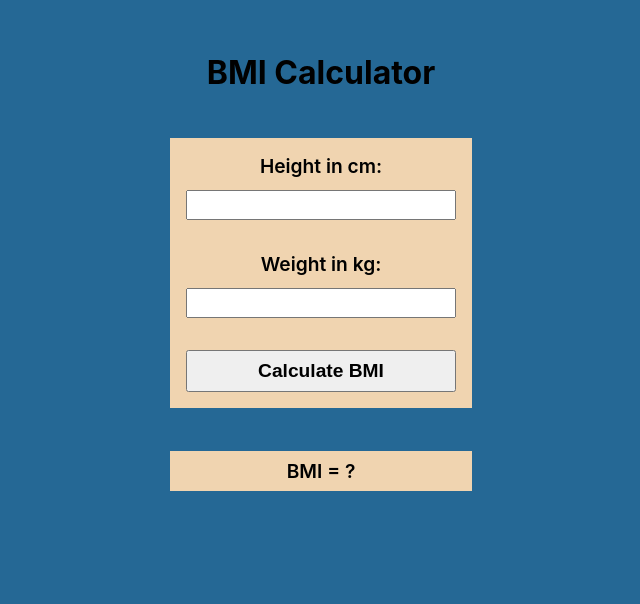
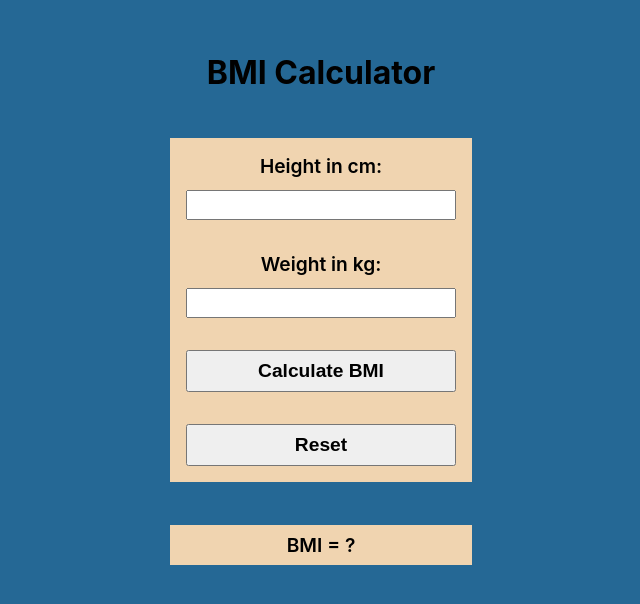
Before and after one commit to finiky/BMI-Calculator, a React (Create React App) app in the folder app/: page / in a window 1280 px wide. Shown: the top 604 px of the page, without its empty margins (319-959 px from the left). Built offline with nearby package versions, Linux system fonts and the light colour scheme.

Commit message:
added a reset button to reset the inputs and the previous calculations

```diff
--- a/app/src/App.js
+++ b/app/src/App.js
@@ -10,12 +10,18 @@ const App = () => {
       (height / 100) ** 2
     ).toFixed(1)}`;
   };
+  const reset = (e) => {
+    e.preventDefault();
+    document.getElementById("bmi").innerHTML = `BMI = ?`;
+    setHeight(0);
+    setWeight(0);
+  };
   return (
     <div className={styles.main}>
       <header className={styles.header}>
         <h1>BMI Calculator</h1>
       </header>
-      <form className={styles.form} onSubmit={calculate}>
+      <form className={styles.form} onReset={reset} onSubmit={calculate}>
         <div>
           <label>Height in cm:</label>
           <input
@@ -45,6 +51,9 @@ const App = () => {
         <button type="submit" className={styles.button}>
           Calculate BMI
         </button>
+        <button type="reset" className={styles.button}>
+          Reset
+        </button>
       </form>
       <p className={styles.displayBMI} id="bmi">
         BMI = ?
```
